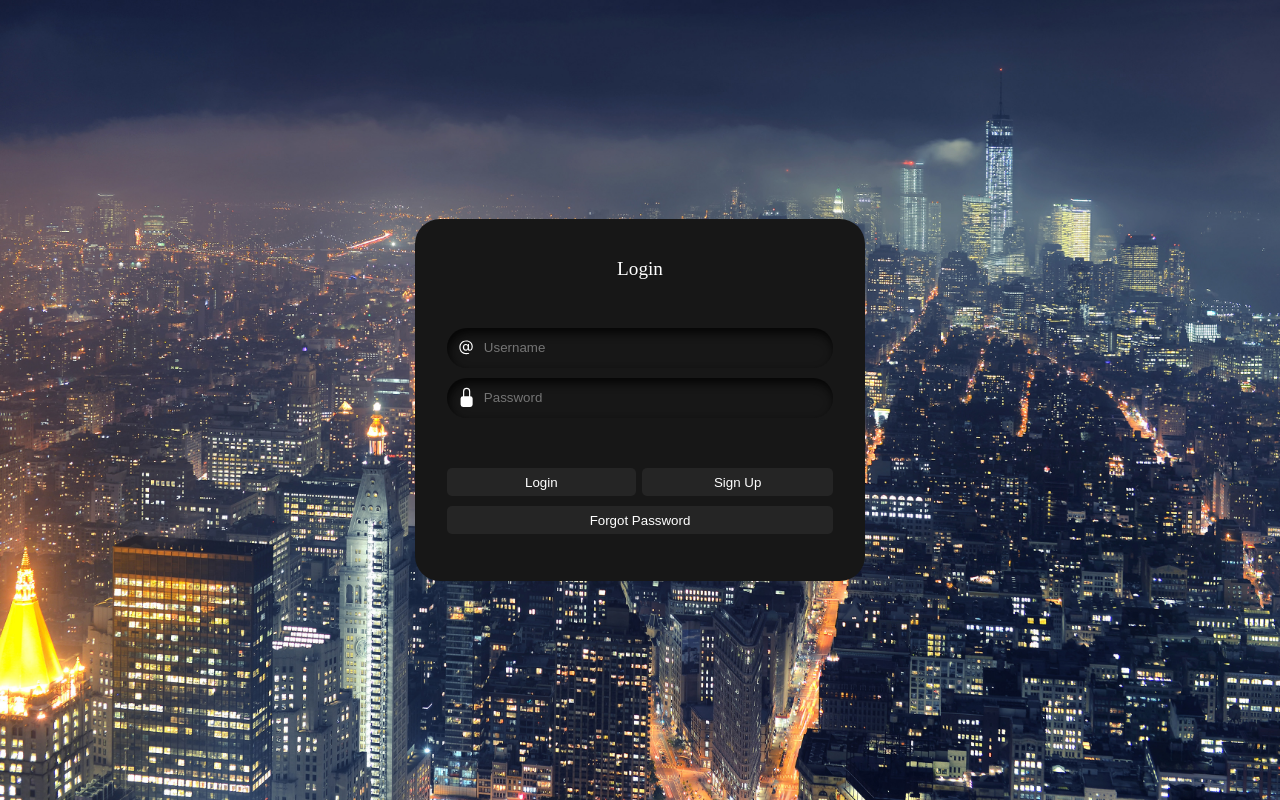
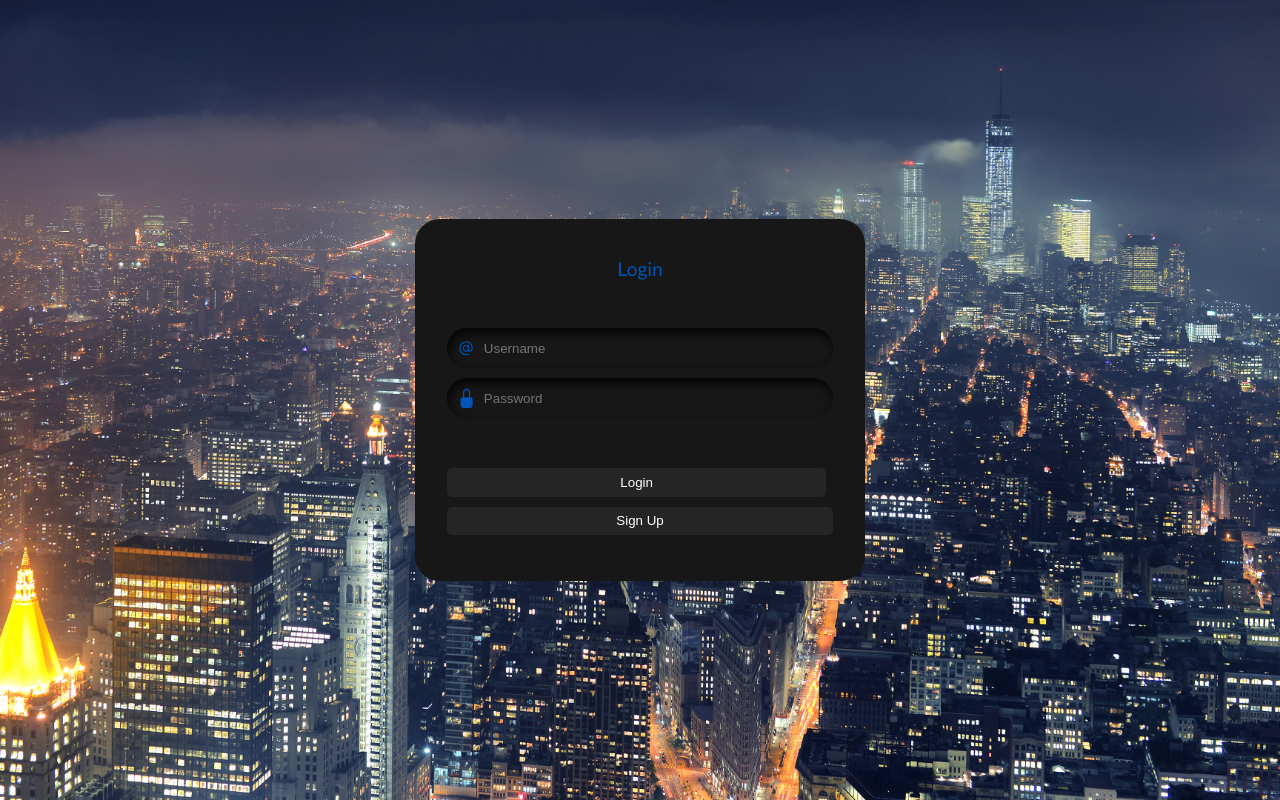
Before and after one commit to SilvesterNL/Vote-for-fan-favorite, a PHP site: page /login.php in a window 1280 px wide. Run offline with PHP 8.4, Linux system fonts and the light colour scheme.

Commit message:
Login pagina en Register pagina gemaakt
Login en register pagina gemaakt, design en alle velden zijn er alleen nog php

```diff
--- a/login.php
+++ b/login.php
@@ -3,8 +3,12 @@
 <head>
     <meta charset="UTF-8">
     <meta name="viewport" content="width=device-width, initial-scale=1.0">
-    <title>Document</title>
-    <link rel="stylesheet" href="login.css">
+    <title>Login</title>
+    <link rel="stylesheet" href="loginsignup.css">
+    <link rel="shortcut icon" href="./assets/images/icons8-login-rounded-50.png" type="image/x-icon">
+    <link rel="preconnect" href="https://fonts.googleapis.com">
+    <link rel="preconnect" href="https://fonts.gstatic.com" crossorigin>
+    <link href="https://fonts.googleapis.com/css2?family=Lato:wght@100;400&display=swap" rel="stylesheet">
 </head>
 <body>
 
@@ -24,10 +28,9 @@
       <input placeholder="Password" class="input-field" type="password">
     </div>
     <div class="btn">
-    <button class="button1">&nbsp;&nbsp;&nbsp;&nbsp;&nbsp;&nbsp;Login&nbsp;&nbsp;&nbsp;&nbsp;&nbsp;&nbsp;</button>
-    <button class="button2">Sign Up</button>
+    <button class="button1" style="width:400px;">&nbsp;&nbsp;&nbsp;&nbsp;&nbsp;&nbsp;Login&nbsp;&nbsp;&nbsp;&nbsp;&nbsp;&nbsp;</button>
     </div>
-    <button class="button3">Forgot Password</button>
+    <button class="button3">Sign Up</button>
 </form>
 </div>
 
--- a/login.css
+++ b/loginsignup.css
@@ -30,8 +30,9 @@ body, html {
   #heading {
     text-align: center;
     margin: 2em;
-    color: rgb(255, 255, 255);
+    color: #0055b8;
     font-size: 1.2em;
+    font-family: 'Lato', sans-serif;
   }
 
   .field {
@@ -51,7 +52,7 @@ body, html {
   .input-icon {
     height: 1.3em;
     width: 1.3em;
-    fill: white;
+    fill: #0055b8;
   }
 
   .input-field {
@@ -127,7 +128,7 @@ body, html {
     justify-content: center;
     align-items: center;
     min-height: 100vh;
-    background: url('./456536.jpg') no-repeat center center fixed;
+    background: url('./assets/images/456536.jpg') no-repeat center center fixed;
     -webkit-background-size: cover;
     -moz-background-size: cover;
     -o-background-size: cover;
```
Also changed, not shown: signup.php (added, +44 -0 lines), assets/images/456536.jpg (renamed from 456536.jpg), assets/images/icons8-login-rounded-50.png (added), 3 other files.
